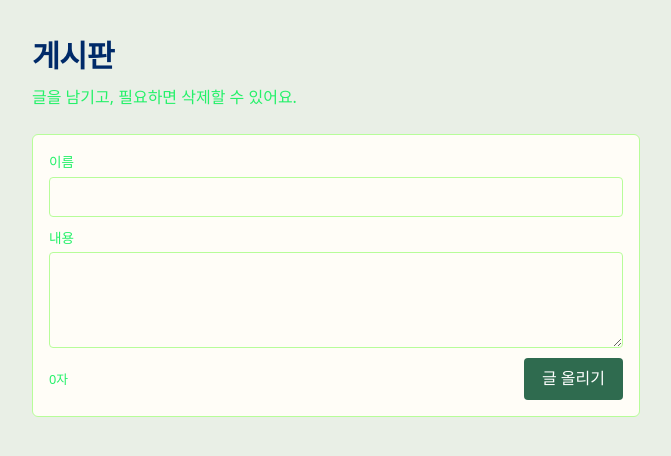
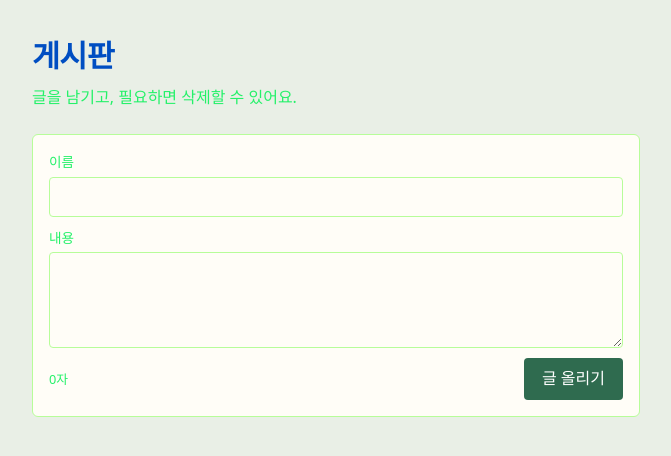
Before and after one commit to gruz9/hack_post, a plain HTML site: page index.html in a window 1280 px wide. Shown: the whole page, without its empty margins (304-975 px from the left). Drawn offline with Linux system fonts and the light colour scheme; no server answers.

Commit message:
코드 수정 16

```diff
--- a/index.html
+++ b/index.html
@@ -8,7 +8,7 @@
   :root {
     --bg: #e9efe6;
     --paper: #fffdf7;
-    --ink: #002a69;
+    --ink: #004ec2;
     --muted: #24f169;
     --line: #b7fd99;
     --accent: #2f6b4f;
```
